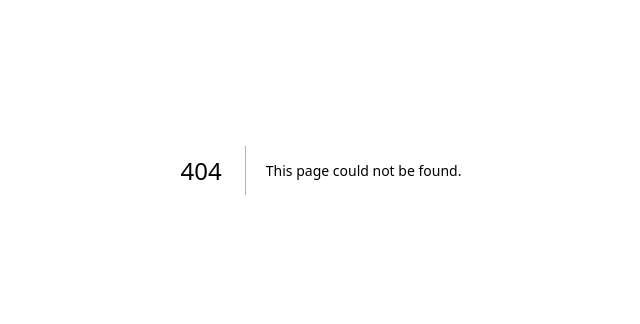
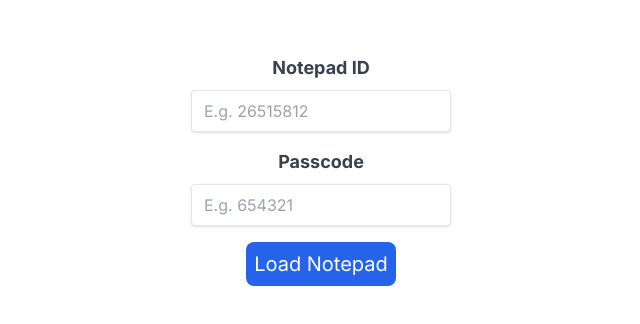
Before and after one commit to Remitito/review-pad, a Next.js app: page /Find in a window 1280 px wide. Before the commit this address had no page. Shown: the part 150-474 px from the top of the page, without its empty margins (319-959 px from the left). Built offline with nearby package versions, Linux system fonts and the light colour scheme.

Commit message:
GET notepad by ID functionality added

```diff
--- a/app/Create/page.js
+++ b/app/Create/page.js
@@ -1,11 +1,13 @@
 "use client";
 
-import axios from "axios";
+import Link from "next/link";
 import { useState } from "react";
 
 const Create = () => {
   const [name, setName] = useState("");
   const [passcode, setPasscode] = useState("");
+  const padId =
+    Math.floor(Math.random() * (99999999 - 10000000 + 1)) + 10000000;
 
   const createNotepad = async () => {
     try {
@@ -13,6 +15,7 @@ const Create = () => {
         method: "POST",
         body: JSON.stringify({
           name: name,
+          padId: padId,
           passcode: passcode,
         }),
       });
@@ -22,6 +25,10 @@ const Create = () => {
   };
 
   return (
+    <>
+      {padId.length > 0 ? (
+        <label>{padId}</label>
+      ) : (
         <div>
           <div class="mb-4">
             <label for="name">Notepad Name</label>
@@ -40,13 +47,21 @@ const Create = () => {
               type="password"
               maxLength="6"
               size="6"
-          placeholder="Choose a 6 character alphanumeric passcode"
+              placeholder="Choose a 6 digit passcode"
               value={passcode}
-          onChange={(e) => setPasscode(e.target.value)}
+              onChange={(e) => {
+                if (e.target.value.match(/^\d*$/)) {
+                  setPasscode(e.target.value);
+                }
+              }}
             />
           </div>
+          <Link href={`/Load/${padId}`}>
             <button onClick={() => createNotepad()}>Create</button>
+          </Link>
         </div>
+      )}
+    </>
   );
 };
 
--- /dev/null
+++ b/app/Find/page.js
@@ -0,0 +1,47 @@
+"use client";
+
+import Link from "next/link";
+import { useState } from "react";
+
+const Find = () => {
+  const [padId, setPadId] = useState("");
+  const [passcode, setPasscode] = useState("");
+
+  return (
+    <>
+      <div>
+        <div className="mb-4">
+          <label for="padId">Notepad ID</label>
+          <input
+            id="padId"
+            type="text"
+            placeholder="E.g. 26515812"
+            value={padId}
+            onChange={(e) => setPadId(e.target.value)}
+          />
+        </div>
+        <div class="mb-4">
+          <label for="passcode">Passcode</label>
+          <input
+            id="passcode"
+            type="password"
+            maxLength="6"
+            size="6"
+            placeholder="E.g. 654321"
+            value={passcode}
+            onChange={(e) => {
+              if (e.target.value.match(/^\d*$/)) {
+                setPasscode(e.target.value);
+              }
+            }}
+          />
+        </div>
+        <Link href={`/Load/${padId}`}>
+          <button onClick={() => createNotepad()}>Load Notepad</button>
+        </Link>
+      </div>
+    </>
+  );
+};
+
+export default Find;
--- /dev/null
+++ b/app/Load/[id]/page.js
@@ -0,0 +1,24 @@
+"use client";
+
+const Load = ({ params }) => {
+  const padId = params.id;
+
+  const loadNotepad = async () => {
+    console.log(padId);
+    try {
+      const response = await fetch(`/api/notepad/${padId}`);
+      const data = await response.json();
+      console.log(data);
+    } catch (error) {
+      console.error("There was an error:", error);
+    }
+  };
+
+  return (
+    <div>
+      <button onClick={() => loadNotepad()}>Load {padId}</button>
+    </div>
+  );
+};
+
+export default Load;
--- a/app/Load/page.js
+++ /dev/null
@@ -1,5 +0,0 @@
-const Load = () => {
-  return <div>Hello</div>;
-};
-
-export default Load;
--- /dev/null
+++ b/app/api/notepad/[id]/route.js
@@ -0,0 +1,12 @@
+import dbConnect from "@/app/dbConnect";
+import Notepad from "@/app/models/Notepad";
+import { NextResponse } from "next/server";
+
+export async function GET(request, { params }) {
+  await dbConnect();
+
+  const padId = params.id;
+
+  const notepad = await Notepad.findOne({ padId: padId });
+  return NextResponse.json({ notepad }, { status: 200 });
+}
--- a/app/api/notepad/route.js
+++ b/app/api/notepad/route.js
@@ -7,7 +7,6 @@ export async function POST(req) {
 
   try {
     const body = await req.json();
-    console.log(body);
     await Notepad.create(body);
 
     return NextResponse.json({ message: "Notepad Created" }, { status: 201 });
--- a/app/globals.css
+++ b/app/globals.css
@@ -12,8 +12,7 @@ body {
   width: 100vw;
 }
 
-button,
-a {
+button {
   @apply text-white bg-blue-600 hover:bg-blue-800 text-xl p-2 rounded-lg mx-5;
 }
 
--- a/app/models/Notepad.js
+++ b/app/models/Notepad.js
@@ -11,6 +11,7 @@ const NoteSchema = new Schema({
 const NotepadSchema = new Schema({
   name: String,
   notes: [NoteSchema],
+  padId: Number,
   passcode: Number,
 });
 
--- a/app/page.js
+++ b/app/page.js
@@ -11,11 +11,11 @@ export default function Home() {
         <p className="text-xl">A notepad organised for quick reviews</p>
       </div>
       <div className="mt-7 flex flex-row place-content-center">
-        <Link href="/Load">
-          <button>Load Notepad</button>
+        <Link href="/Find">
+          <button>Existing Notepad</button>
         </Link>
         <Link href="/Create">
-          <button>Create Notepad</button>
+          <button>New Notepad</button>
         </Link>
       </div>
     </div>
```
Lines whose indentation alone changed are shown as unchanged.
